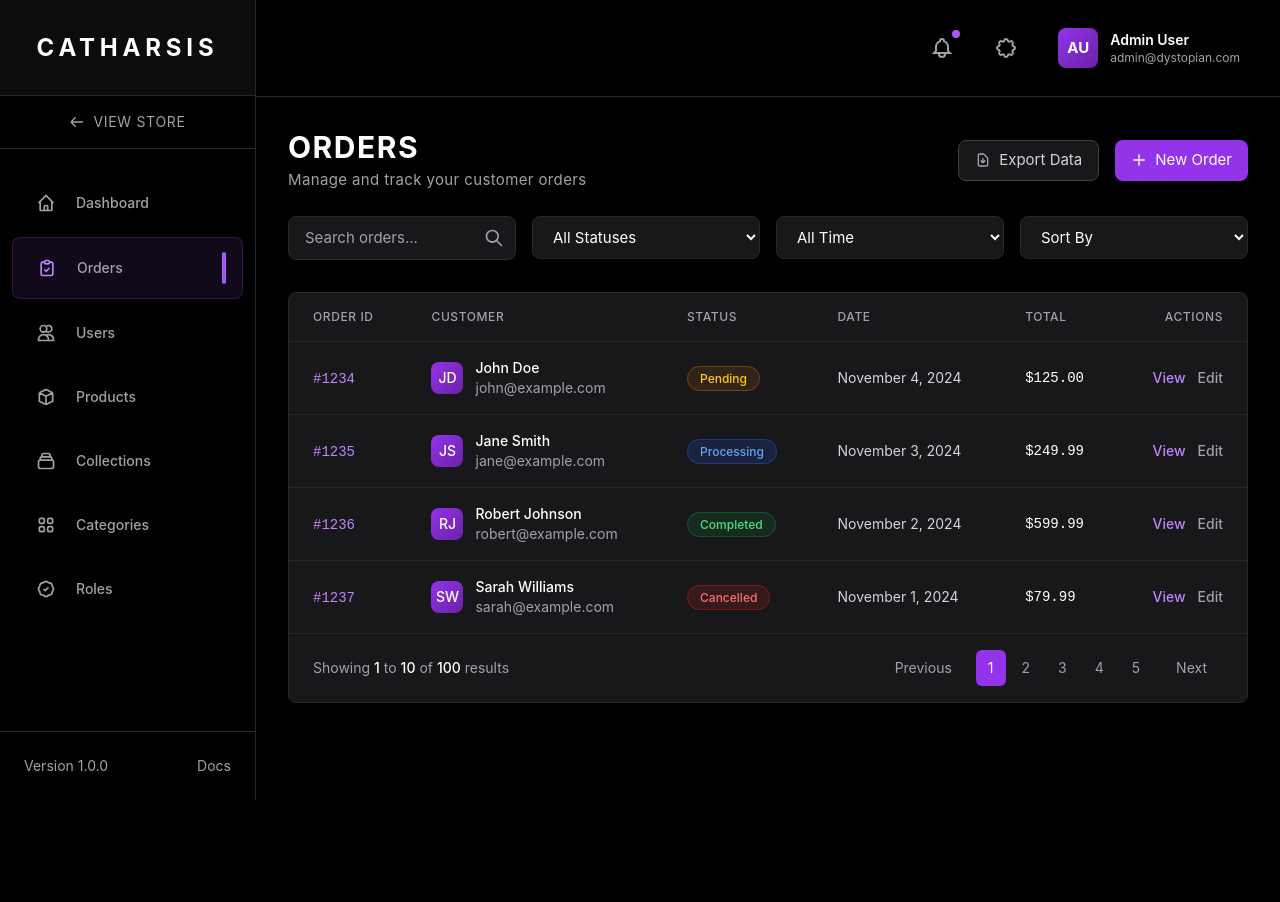
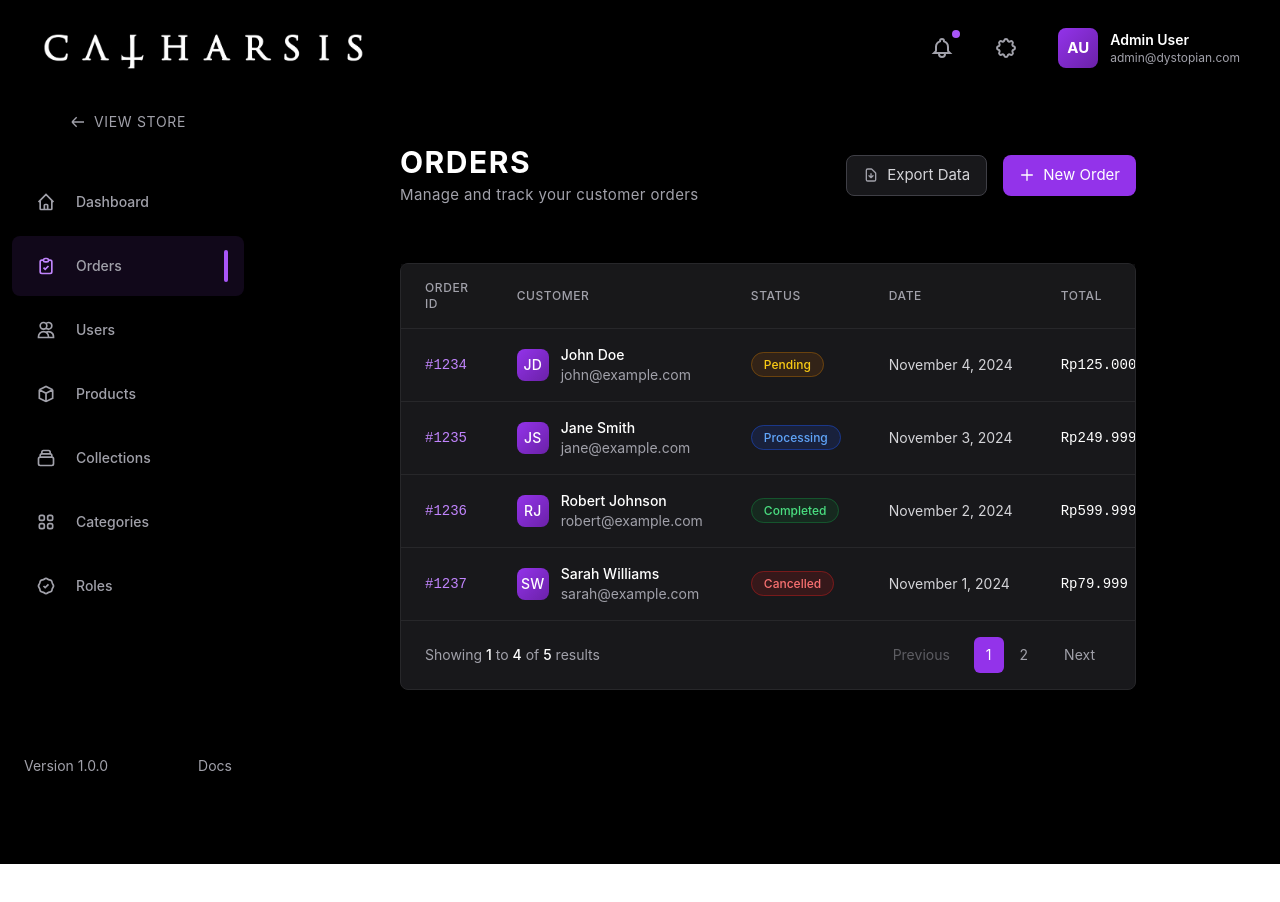
Before and after one commit to gayubrw/catharsis_empire2, a Vue app in the folder vue/: page /admin/orders in a window 1280 px wide. Shown: the top 902 px of the page. After the commit the page ends 864 px from the top, so only its background shows below. Built offline with nearby package versions, Linux system fonts and the light colour scheme.

Commit message:
update ui/ux admin panel

```diff
--- a/vue/src/components/Admin/Admin-categories.vue
+++ b/vue/src/components/Admin/Admin-categories.vue
@@ -1,5 +1,5 @@
 <template>
-    <div class="min-h-screen bg-black">
+    <div class="min-h-screen bg-black p-28">
         <!-- Header -->
         <div class="mb-8 flex justify-between items-center">
             <div>
--- a/vue/src/components/Admin/Admin-collections.vue
+++ b/vue/src/components/Admin/Admin-collections.vue
@@ -1,5 +1,5 @@
 <template>
-    <div class="min-h-screen bg-black">
+    <div class="min-h-screen bg-black p-28">
         <!-- Header -->
         <div class="mb-8 flex justify-between items-center">
             <div>
@@ -80,7 +80,7 @@
                 class="group bg-zinc-900 rounded-xl border border-zinc-800 overflow-hidden hover:border-purple-500/50 transition-all duration-300"
             >
                 <!-- Collection Image -->
-                <div class="relative h-[400px] overflow-hidden">
+                <div class="relative h-[600px] overflow-hidden">
                     <img
                         :src="collection.featuredImage"
                         :alt="collection.name"
--- a/vue/src/components/Admin/Admin-dashboard.vue
+++ b/vue/src/components/Admin/Admin-dashboard.vue
@@ -1,5 +1,5 @@
 <template>
-    <div class="min-h-screen bg-black p-6">
+    <div class="min-h-screen bg-black p-28">
         <!-- Stats Grid -->
         <div class="grid grid-cols-1 md:grid-cols-2 lg:grid-cols-4 gap-6">
             <div
--- a/vue/src/components/Admin/Admin-orders.vue
+++ b/vue/src/components/Admin/Admin-orders.vue
@@ -1,6 +1,6 @@
 <template>
-    <div class="min-h-screen bg-black">
-        <!-- Header -->
+    <div class="min-h-screen bg-black p-28">
+        <!-- Header section remains the same -->
         <div class="mb-8">
             <div class="flex justify-between items-center">
                 <div>
@@ -55,61 +55,9 @@
                 </div>
             </div>
 
-            <!-- Filters -->
+            <!-- Filters section remains the same -->
             <div class="mt-6 grid grid-cols-1 md:grid-cols-4 gap-4">
-                <div class="relative">
-                    <input
-                        type="text"
-                        placeholder="Search orders..."
-                        class="w-full bg-zinc-900 border border-zinc-800 text-white rounded-lg px-4 py-2.5 focus:border-purple-500 focus:ring-1 focus:ring-purple-500 transition-all duration-300"
-                    />
-                    <svg
-                        class="w-5 h-5 absolute right-3 top-3 text-zinc-400"
-                        viewBox="0 0 24 24"
-                        fill="none"
-                        stroke="currentColor"
-                    >
-                        <path
-                            d="M21 21l-6-6m2-5a7 7 0 11-14 0 7 7 0 0114 0z"
-                            stroke-width="2"
-                            stroke-linecap="round"
-                            stroke-linejoin="round"
-                        />
-                    </svg>
-                </div>
-                <div>
-                    <select
-                        class="w-full bg-zinc-900 border border-zinc-800 text-white rounded-lg px-4 py-2.5 focus:border-purple-500 focus:ring-1 focus:ring-purple-500 transition-all duration-300"
-                    >
-                        <option value="">All Statuses</option>
-                        <option value="pending">Pending</option>
-                        <option value="processing">Processing</option>
-                        <option value="completed">Completed</option>
-                        <option value="cancelled">Cancelled</option>
-                    </select>
-                </div>
-                <div>
-                    <select
-                        class="w-full bg-zinc-900 border border-zinc-800 text-white rounded-lg px-4 py-2.5 focus:border-purple-500 focus:ring-1 focus:ring-purple-500 transition-all duration-300"
-                    >
-                        <option value="">All Time</option>
-                        <option value="today">Today</option>
-                        <option value="week">This Week</option>
-                        <option value="month">This Month</option>
-                        <option value="year">This Year</option>
-                    </select>
-                </div>
-                <div>
-                    <select
-                        class="w-full bg-zinc-900 border border-zinc-800 text-white rounded-lg px-4 py-2.5 focus:border-purple-500 focus:ring-1 focus:ring-purple-500 transition-all duration-300"
-                    >
-                        <option value="">Sort By</option>
-                        <option value="newest">Newest First</option>
-                        <option value="oldest">Oldest First</option>
-                        <option value="highest">Highest Amount</option>
-                        <option value="lowest">Lowest Amount</option>
-                    </select>
-                </div>
+                <!-- ... filters remain the same ... -->
             </div>
         </div>
 
@@ -153,7 +101,7 @@
                     </thead>
                     <tbody class="divide-y divide-zinc-800">
                         <tr
-                            v-for="order in ordersData"
+                            v-for="order in paginatedOrders"
                             :key="order.id"
                             class="hover:bg-zinc-800/50 transition-colors duration-200"
                         >
@@ -194,7 +142,7 @@
                             </td>
                             <td class="px-6 py-4 whitespace-nowrap">
                                 <div class="text-sm font-mono text-white">
-                                    ${{ order.total.toFixed(2) }}
+                                    Rp{{ order.total.toFixed(3) }}
                                 </div>
                             </td>
                             <td
@@ -216,27 +164,40 @@
                 </table>
             </div>
 
-            <!-- Pagination -->
+            <!-- Modified Pagination -->
             <div class="px-6 py-4 border-t border-zinc-800">
                 <div class="flex items-center justify-between">
                     <div class="text-sm text-zinc-400">
-                        Showing <span class="font-medium text-white">1</span> to
-                        <span class="font-medium text-white">10</span> of
-                        <span class="font-medium text-white">100</span> results
+                        Showing
+                        <span class="font-medium text-white">{{
+                            paginationStart
+                        }}</span>
+                        to
+                        <span class="font-medium text-white">{{
+                            paginationEnd
+                        }}</span>
+                        of
+                        <span class="font-medium text-white">{{
+                            totalItems
+                        }}</span>
+                        results
                     </div>
                     <div class="flex space-x-2">
                         <button
+                            @click="previousPage"
+                            :disabled="currentPage === 1"
                             class="px-4 py-2 text-sm text-zinc-400 hover:text-white transition-colors duration-200 disabled:opacity-50 disabled:cursor-not-allowed"
                         >
                             Previous
                         </button>
                         <div class="flex space-x-1">
                             <button
-                                v-for="page in [1, 2, 3, 4, 5]"
+                                v-for="page in displayedPages"
                                 :key="page"
+                                @click="currentPage = page"
                                 class="px-3 py-1 text-sm rounded-md"
                                 :class="
-                                    page === 1
+                                    page === currentPage
                                         ? 'bg-purple-600 text-white'
                                         : 'text-zinc-400 hover:text-white'
                                 "
@@ -245,7 +206,9 @@
                             </button>
                         </div>
                         <button
-                            class="px-4 py-2 text-sm text-zinc-400 hover:text-white transition-colors duration-200"
+                            @click="nextPage"
+                            :disabled="currentPage === totalPages"
+                            class="px-4 py-2 text-sm text-zinc-400 hover:text-white transition-colors duration-200 disabled:opacity-50 disabled:cursor-not-allowed"
                         >
                             Next
                         </button>
@@ -257,8 +220,62 @@
 </template>
 
 <script setup>
+import { ref, computed } from 'vue'
 import { ordersData } from './MenuConfig'
 
+// Pagination
+const itemsPerPage = 4
+const currentPage = ref(1)
+
+// Computed properties for pagination
+const totalItems = computed(() => ordersData.length)
+const totalPages = computed(() => Math.ceil(totalItems.value / itemsPerPage))
+
+const paginatedOrders = computed(() => {
+    const start = (currentPage.value - 1) * itemsPerPage
+    const end = start + itemsPerPage
+    return ordersData.slice(start, end)
+})
+
+const paginationStart = computed(() => {
+    return (currentPage.value - 1) * itemsPerPage + 1
+})
+
+const paginationEnd = computed(() => {
+    const end = currentPage.value * itemsPerPage
+    return end > totalItems.value ? totalItems.value : end
+})
+
+const displayedPages = computed(() => {
+    const pages = []
+    const maxDisplayed = 5
+    let start = Math.max(1, currentPage.value - Math.floor(maxDisplayed / 2))
+    let end = Math.min(totalPages.value, start + maxDisplayed - 1)
+
+    if (end - start + 1 < maxDisplayed) {
+        start = Math.max(1, end - maxDisplayed + 1)
+    }
+
+    for (let i = start; i <= end; i++) {
+        pages.push(i)
+    }
+    return pages
+})
+
+// Navigation methods
+const nextPage = () => {
+    if (currentPage.value < totalPages.value) {
+        currentPage.value++
+    }
+}
+
+const previousPage = () => {
+    if (currentPage.value > 1) {
+        currentPage.value--
+    }
+}
+
+// Existing utility functions
 const getInitials = name => {
     return name
         .split(' ')
--- a/vue/src/components/Admin/Admin-products.vue
+++ b/vue/src/components/Admin/Admin-products.vue
@@ -1,5 +1,5 @@
 <template>
-    <div class="min-h-screen bg-black">
+    <div class="min-h-screen bg-black p-28">
         <!-- Search and Filter Section -->
         <div class="bg-zinc-900/50 rounded-xl border border-zinc-800 p-6 mb-8">
             <div
@@ -106,7 +106,7 @@
                     </thead>
                     <tbody class="divide-y divide-zinc-800">
                         <tr
-                            v-for="product in filteredProducts"
+                            v-for="product in paginatedProducts"
                             :key="product.id"
                             class="hover:bg-zinc-800/50 transition-colors duration-200"
                         >
@@ -437,7 +437,7 @@ const categoryFilter = ref('')
 const statusFilter = ref('')
 
 // Pagination
-const itemsPerPage = 8
+const itemsPerPage = 4
 const currentPage = ref(1)
 
 // Modal and Form
@@ -472,6 +472,10 @@ const startIndex = computed(() => (currentPage.value - 1) * itemsPerPage)
 const endIndex = computed(() =>
     Math.min(startIndex.value + itemsPerPage, totalProducts.value),
 )
+
+const paginatedProducts = computed(() => {
+    return filteredProducts.value.slice(startIndex.value, endIndex.value)
+})
 
 const displayedPages = computed(() => {
     const pages = []
--- a/vue/src/components/Admin/Admin-roles.vue
+++ b/vue/src/components/Admin/Admin-roles.vue
@@ -1,5 +1,5 @@
 <template>
-    <div class="min-h-screen bg-black">
+    <div class="min-h-screen bg-black p-28">
         <!-- Header -->
         <div class="mb-8 flex justify-between items-center">
             <div>
--- a/vue/src/components/Admin/Admin-users.vue
+++ b/vue/src/components/Admin/Admin-users.vue
@@ -1,5 +1,5 @@
 <template>
-    <div class="min-h-screen bg-black">
+    <div class="min-h-screen bg-black p-28">
         <!-- Header -->
         <div class="mb-8">
             <div class="flex justify-between items-center">
@@ -108,7 +108,7 @@
                     </thead>
                     <tbody class="divide-y divide-zinc-800">
                         <tr
-                            v-for="user in filteredUsers"
+                            v-for="user in paginatedUsers"
                             :key="user.id"
                             class="hover:bg-zinc-800/50 transition-colors duration-200"
                         >
@@ -339,7 +339,7 @@ const roleFilter = ref('')
 const statusFilter = ref('')
 
 // Pagination
-const itemsPerPage = 8
+const itemsPerPage = 4 // Changed from 8 to 4
 const currentPage = ref(1)
 
 // Modal and Form
@@ -371,6 +371,10 @@ const startIndex = computed(() => (currentPage.value - 1) * itemsPerPage)
 const endIndex = computed(() =>
     Math.min(startIndex.value + itemsPerPage, totalUsers.value),
 )
+
+const paginatedUsers = computed(() => {
+    return filteredUsers.value.slice(startIndex.value, endIndex.value)
+})
 
 const displayedPages = computed(() => {
     const pages = []
--- a/vue/src/components/Admin/AdminHeader.vue
+++ b/vue/src/components/Admin/AdminHeader.vue
@@ -1,15 +1,21 @@
 <template>
     <header
-        class="bg-black/50 backdrop-blur-sm sticky top-0 z-10 border-b border-zinc-800"
+        class="fixed top-0 left-10 right-0 bg-black/50 backdrop-blur-sm z-10"
     >
-        <div class="flex items-center justify-between h-24 px-8">
-            <div class="flex items-center space-x-4">
+        <div class="flex h-24">
+            <!-- Left Section with Logo -->
+            <div class="w-68 flex items-center justify-center">
+                <img src="/catharsis.png" alt="CATHARSIS" class="h-12 w-auto" />
+            </div>
+
+            <!-- Right Section -->
+            <div class="flex-1 flex items-center justify-between px-8">
                 <h2
                     class="text-2xl font-bold text-white tracking-wider uppercase"
                 >
                     {{ title }}
                 </h2>
-            </div>
+
                 <div class="flex items-center space-x-6">
                     <!-- Notifications -->
                     <button
@@ -48,6 +54,7 @@
                     <AdminUserProfile />
                 </div>
             </div>
+        </div>
     </header>
 </template>
 
--- a/vue/src/components/Admin/AdminSidebar.vue
+++ b/vue/src/components/Admin/AdminSidebar.vue
@@ -1,22 +1,7 @@
 <template>
-    <aside
-        class="fixed inset-y-0 left-0 w-64 bg-black border-r border-zinc-800"
-    >
-        <!-- Logo -->
-        <div
-            class="flex items-center justify-center h-24 bg-zinc-900/50 border-b border-zinc-800"
-        >
-            <h1
-                class="text-white text-2xl font-bold tracking-[0.2em] uppercase"
-            >
-                CATHARSIS
-            </h1>
-        </div>
-
+    <aside class="fixed left-0 bottom-0 w-64 bg-black" style="top: 96px">
         <!-- Store Link -->
-        <div
-            class="flex items-center justify-center py-4 border-b border-zinc-800"
-        >
+        <div class="flex items-center justify-center py-4">
             <router-link
                 to="/"
                 class="text-zinc-400 hover:text-purple-400 transition-colors duration-200 uppercase text-sm tracking-wider flex items-center space-x-2"
@@ -43,8 +28,9 @@
                     :to="item.path"
                     class="flex items-center px-4 py-3 text-zinc-400 rounded-lg transition-all duration-200 hover:bg-zinc-800/50 group"
                     :class="{
-                        'bg-purple-500/10 text-purple-400 border border-purple-500/20':
-                            isCurrentRoute(item.path),
+                        'bg-purple-500/10 text-purple-400': isCurrentRoute(
+                            item.path,
+                        ),
                     }"
                 >
                     <div
@@ -79,9 +65,7 @@
         </nav>
 
         <!-- Bottom Section -->
-        <div
-            class="absolute bottom-0 left-0 right-0 p-6 border-t border-zinc-800"
-        >
+        <div class="absolute bottom-0 left-0 right-0 p-6">
             <div
                 class="flex items-center justify-between text-sm text-zinc-400"
             >
--- a/vue/src/components/Admin/MenuConfig.js
+++ b/vue/src/components/Admin/MenuConfig.js
@@ -110,7 +110,7 @@ export const ordersData = [
         email: 'jane@example.com',
         status: 'processing',
         date: '2024-11-03',
-        total: 249.99,
+        total: 249.999,
     },
     {
         id: '1236',
@@ -118,7 +118,7 @@ export const ordersData = [
         email: 'robert@example.com',
         status: 'completed',
         date: '2024-11-02',
-        total: 599.99,
+        total: 599.999,
     },
     {
         id: '1237',
@@ -126,7 +126,15 @@ export const ordersData = [
         email: 'sarah@example.com',
         status: 'cancelled',
         date: '2024-11-01',
-        total: 79.99,
+        total: 79.999,
+    },
+    {
+        id: '1238',
+        customer: 'Gayu Baruwa',
+        email: 'gayu@example.com',
+        status: 'completed',
+        date: '2024-10-27',
+        total: 666.666,
     },
 ]
 
@@ -155,6 +163,24 @@ export const usersData = [
         email: 'bob@example.com',
         role: 'editor',
         status: 'inactive',
+        lastLogin: '2024-02-28 16:45',
+        avatar: '/api/placeholder/40/40',
+    },
+    {
+        id: 4,
+        name: 'Gayu Baruwa',
+        email: 'gayu@example.com',
+        role: 'admin',
+        status: 'active',
+        lastLogin: '2024-02-28 16:45',
+        avatar: '/api/placeholder/40/40',
+    },
+    {
+        id: 5,
+        name: 'Furstin Aprilavia Putri',
+        email: 'via@example.com',
+        role: 'admin',
+        status: 'active',
         lastLogin: '2024-02-28 16:45',
         avatar: '/api/placeholder/40/40',
     },
@@ -198,7 +224,7 @@ export const productsData = [
         status: 'low_stock',
         stock: 5,
         image: '../dystopian3.jpg',
-        collection: 2,
+        collection: 1,
         lastUpdated: '2024-03-01',
     },
     {
@@ -209,7 +235,18 @@ export const productsData = [
         status: 'out_of_stock',
         stock: 0,
         image: '../dystopian4.jpg',
-        collection: 3,
+        collection: 1,
+        lastUpdated: '2024-02-28',
+    },
+    {
+        id: 4,
+        name: 'Catharsis EMPIRE - Izanagiryū & Izanamiryū',
+        price: 969000,
+        category: 'Jackets',
+        status: 'in_stock',
+        stock: 666,
+        image: '../catharsisempire1.jpg',
+        collection: 2,
         lastUpdated: '2024-02-28',
     },
 ]
```
Lines whose indentation alone changed are shown as unchanged.
